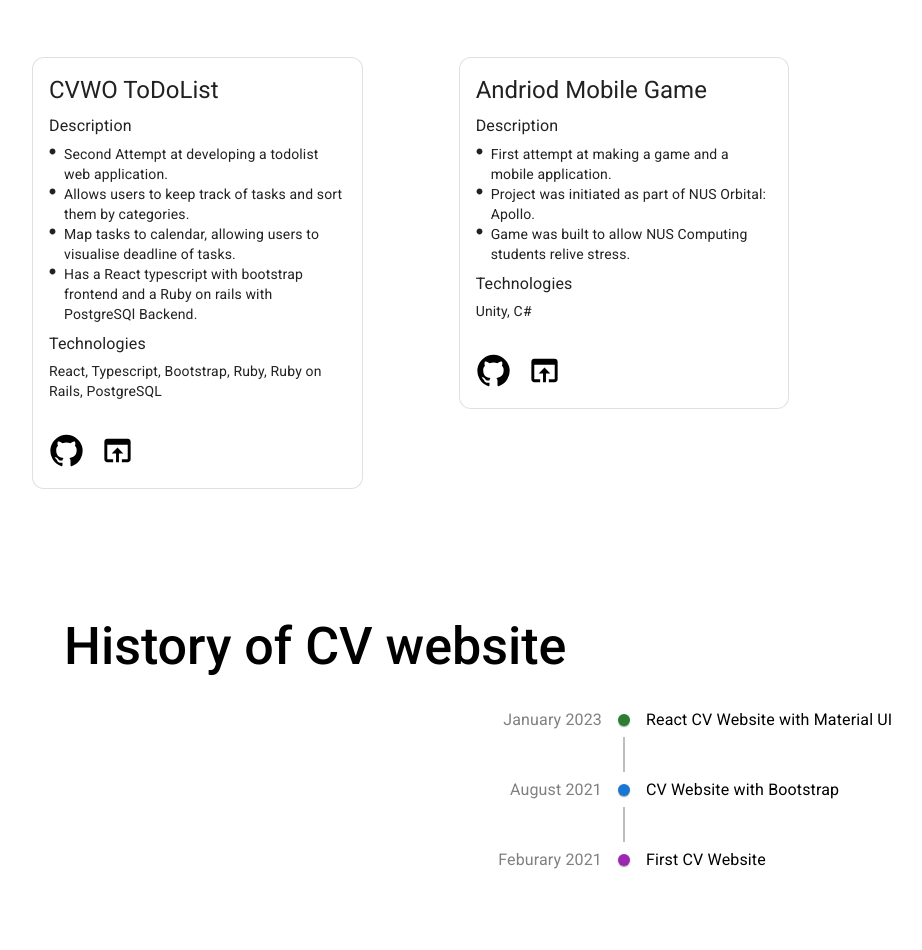
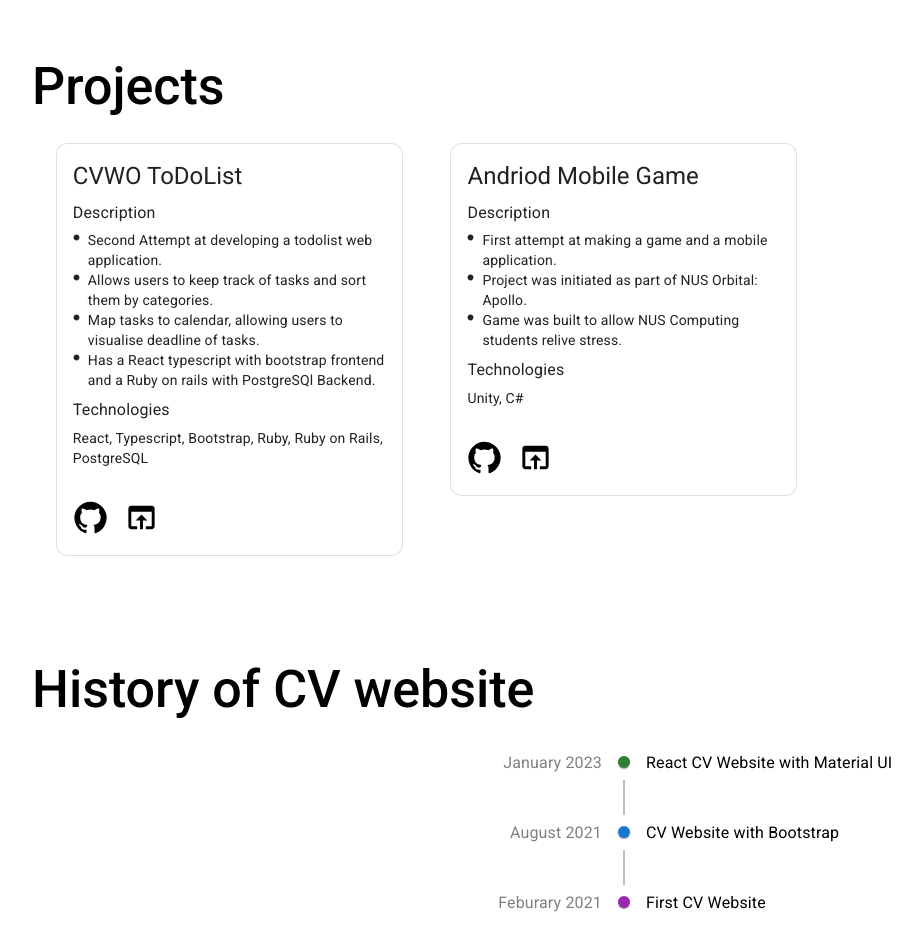
Before and after one commit to Jonaspng/react-cv-website, a React (Create React App) app: page / in a window 1280 px wide. Shown: the part 860-1810 px from the top of the page, without its empty margins (16-938 px from the left). Built offline with nearby package versions, Linux system fonts and the light colour scheme.

Commit message:
Update padding

```diff
--- a/src/components/History.js
+++ b/src/components/History.js
@@ -5,7 +5,7 @@ import { Typography, Box, Link } from "@mui/material";
 function History() {
 
   return(
-    <Box padding={10} id={'history'}>
+    <Box padding={6} id={'history'}>
       <Typography variant="h3" gutterBottom fontSize={52} fontWeight={500}>
         History of CV website
       </Typography>
--- a/src/components/ProjectCard.js
+++ b/src/components/ProjectCard.js
@@ -20,8 +20,8 @@ function ProjectCard(props) {
   }
 
   return (
-    <Grid item xs={12} sm={4} padding={6}>
-      <Card variant='outlined' sx={{ maxWidth: 345, borderRadius:3 }}>
+    <Grid item xs={12} md={6} lg={4} align='center' padding={1}>
+      <Card variant='outlined' sx={{ maxWidth: 345, borderRadius:3 }} align='left'>
         <CardContent>
           <Typography gutterBottom variant="h5" component="div">
             {props.title}
--- a/src/components/Projects.js
+++ b/src/components/Projects.js
@@ -1,4 +1,5 @@
-import { Grid } from "@mui/material";
+import { Grid, Typography } from "@mui/material";
+import { Box } from "@mui/system";
 import ProjectCard from "./ProjectCard";
 import ProjectData from "./ProjectData";
 
@@ -20,9 +21,15 @@ function Projects() {
   }
 
   return (
-    <Grid container>
-      {data.map(renderCard)}
-    </Grid>
+    <Box padding={6} id={'projects'}>
+      <Typography variant="h3" gutterBottom fontSize={52} fontWeight={500}>
+        Projects
+      </Typography>
+      <Grid container>
+        {data.map(renderCard)}
+      </Grid>
+    </Box>
+
   );
 
 }
```
